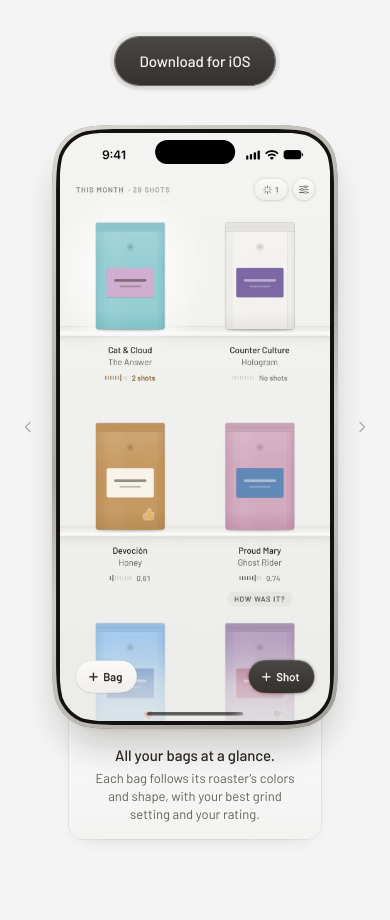
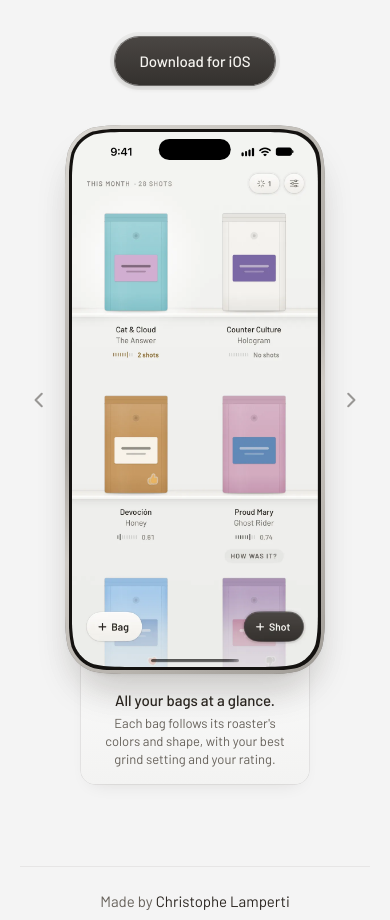
Before and after one commit to lamperti/dial-website, a plain HTML site: page index.html in a window 390 px wide. Shown: the part 151-1071 px from the top of the page. Drawn offline with Linux system fonts and the light colour scheme.

Commit message:
Mobile: a smaller phone, a centred footer, chevrons with a 44 pt hit area and a bigger glyph

```diff
--- a/index.html
+++ b/index.html
@@ -15,7 +15,7 @@
   <link rel="preconnect" href="https://fonts.googleapis.com">
   <link rel="preconnect" href="https://fonts.gstatic.com" crossorigin>
   <link href="https://fonts.googleapis.com/css2?family=Barlow:wght@400;500;600&display=swap" rel="stylesheet">
-  <link rel="stylesheet" href="/style.css?v=202611231711">
+  <link rel="stylesheet" href="/style.css?v=202611241000">
 </head>
 <body>
 
--- a/style.css
+++ b/style.css
@@ -288,7 +288,15 @@ h1 {
   .hero { padding-top: calc(var(--unit) * 5); }
   .icon { width: 56px; height: 56px; }
   .lockup { gap: 14px; }
-  .stage { margin: calc(var(--unit) * 5) -8px 0; column-gap: 8px; }
+  :root { --phone: min(100vw - 130px, 342px, calc((100vh - 120px) * .47)); }
+  @supports (height: 100svh) {
+    :root { --phone: min(100vw - 130px, 342px, calc((100svh - 120px) * .47)); }
+  }
+  .stage { grid-template-columns: 44px auto 44px; margin: calc(var(--unit) * 5) -8px 0; column-gap: 4px; }
+  .step { width: 44px; height: 44px; border-radius: 12px; color: rgba(43, 38, 33, .45); }
+  .step svg { width: 22px; height: 22px; stroke-width: 1.5; }
+  .footer .wrap > div { flex-direction: column; align-items: center; text-align: center; gap: 12px; }
+  .footer nav { justify-content: center; }
   .device::before { box-shadow: 0 2px 6px rgba(30, 24, 18, .12), 0 24px 40px -8px rgba(30, 24, 18, .19); }
   .doc h1 { font-size: 40px; line-height: 44px; }
 }
```
Also changed, not shown: privacy.html (+1 -1 lines), support.html (+1 -1 lines).
